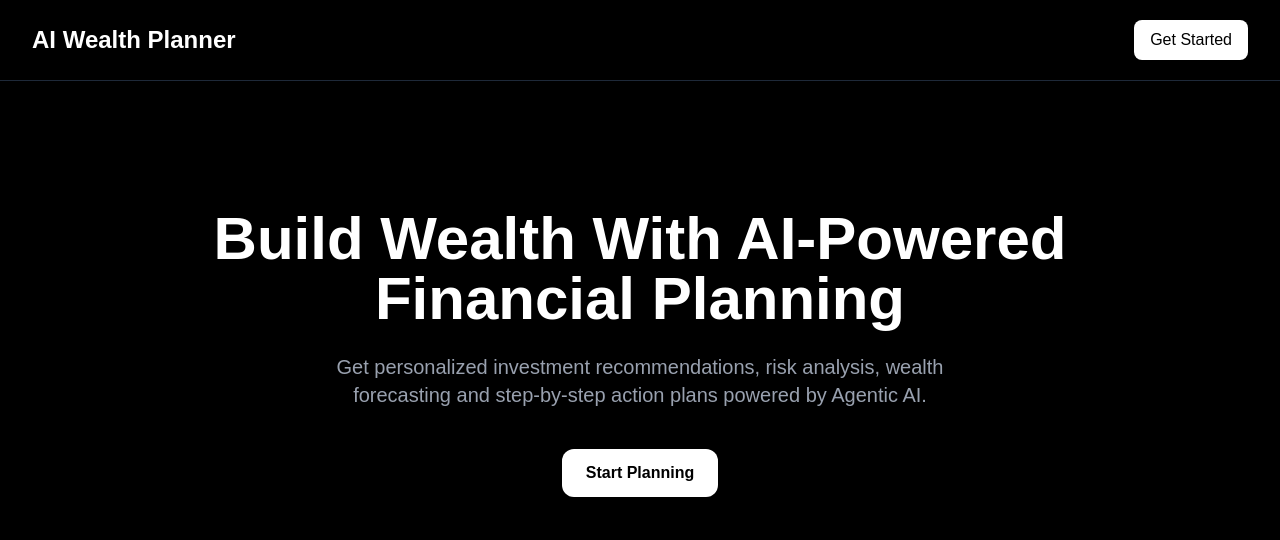
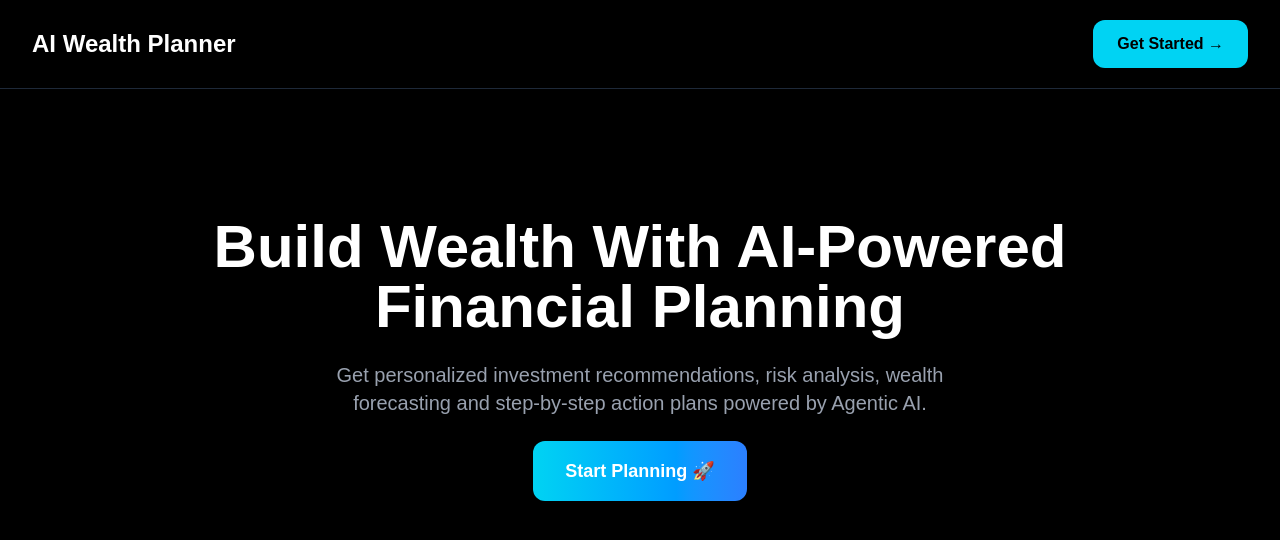
Before and after one commit to hgauba10/AI-Wealth-Planner, a Next.js app in the folder frontend/: page / in a window 1280 px wide. Shown: the top 540 px of the page. Built offline with nearby package versions, Linux system fonts and the light colour scheme.

Commit message:
Configured frontend for production backend

```diff
--- a/frontend/app/page.tsx
+++ b/frontend/app/page.tsx
@@ -1,12 +1,16 @@
+import Link from "next/link";
 export default function Home() {
   return (
     <main className="min-h-screen bg-black text-white">
       <nav className="flex justify-between items-center px-8 py-5 border-b border-gray-800">
         <h1 className="text-2xl font-bold">AI Wealth Planner</h1>
 
-        <button className="bg-white text-black px-4 py-2 rounded-lg">
-          Get Started
-        </button>
+        <Link
+  href="/login"
+  className="px-6 py-3 rounded-xl bg-cyan-400 text-black font-semibold hover:bg-cyan-300 transition-all duration-300 shadow-lg hover:shadow-cyan-500/30"
+>
+  Get Started →
+</Link>
       </nav>
 
       <section className="flex flex-col items-center justify-center text-center px-6 py-32">
@@ -19,10 +23,13 @@ export default function Home() {
           risk analysis, wealth forecasting and step-by-step
           action plans powered by Agentic AI.
         </p>
-
-        <button className="mt-10 bg-white text-black px-6 py-3 rounded-xl font-semibold">
-          Start Planning
-        </button>
+<br />
+        <Link
+  href="/login"
+  className="px-8 py-4 rounded-xl bg-gradient-to-r from-cyan-400 to-blue-500 text-white font-semibold text-lg hover:scale-105 transition-all duration-300 shadow-xl"
+>
+  Start Planning 🚀
+</Link>
       </section>
     </main>
   );
--- a/frontend/app/planner/page.tsx
+++ b/frontend/app/planner/page.tsx
@@ -4,6 +4,7 @@ import { useState, useEffect, useRef } from "react";
 import { useRouter } from "next/navigation";
 import { Tooltip } from "recharts";
 import jsPDF from "jspdf";
+import Link from "next/link";
 
 // ── 3D Pie Chart (canvas-based) ──────────────────────────────────────────────
 const COLORS = ["#6366f1", "#22d3ee", "#f59e0b", "#10b981", "#f43f5e", "#a78bfa"];
```
